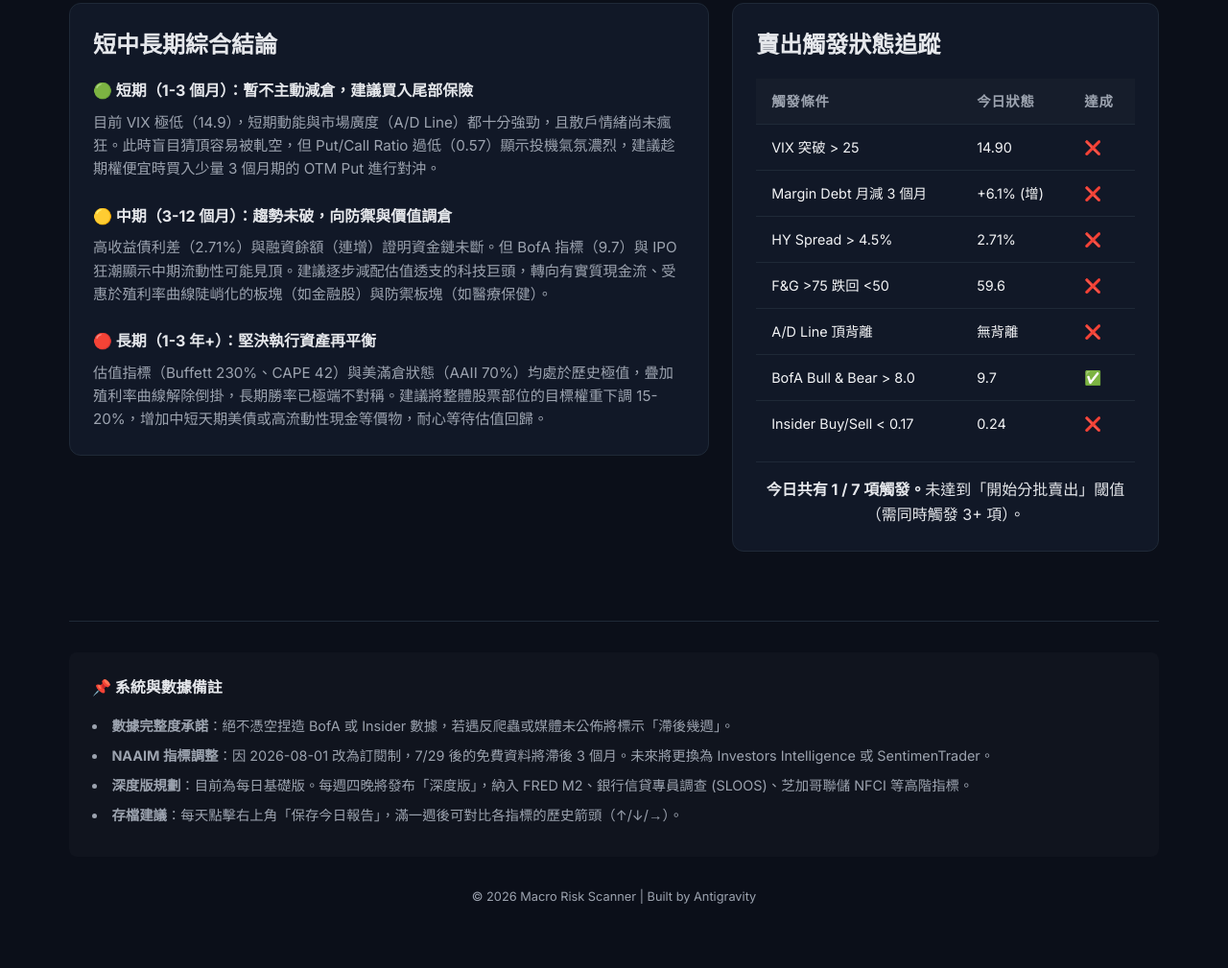
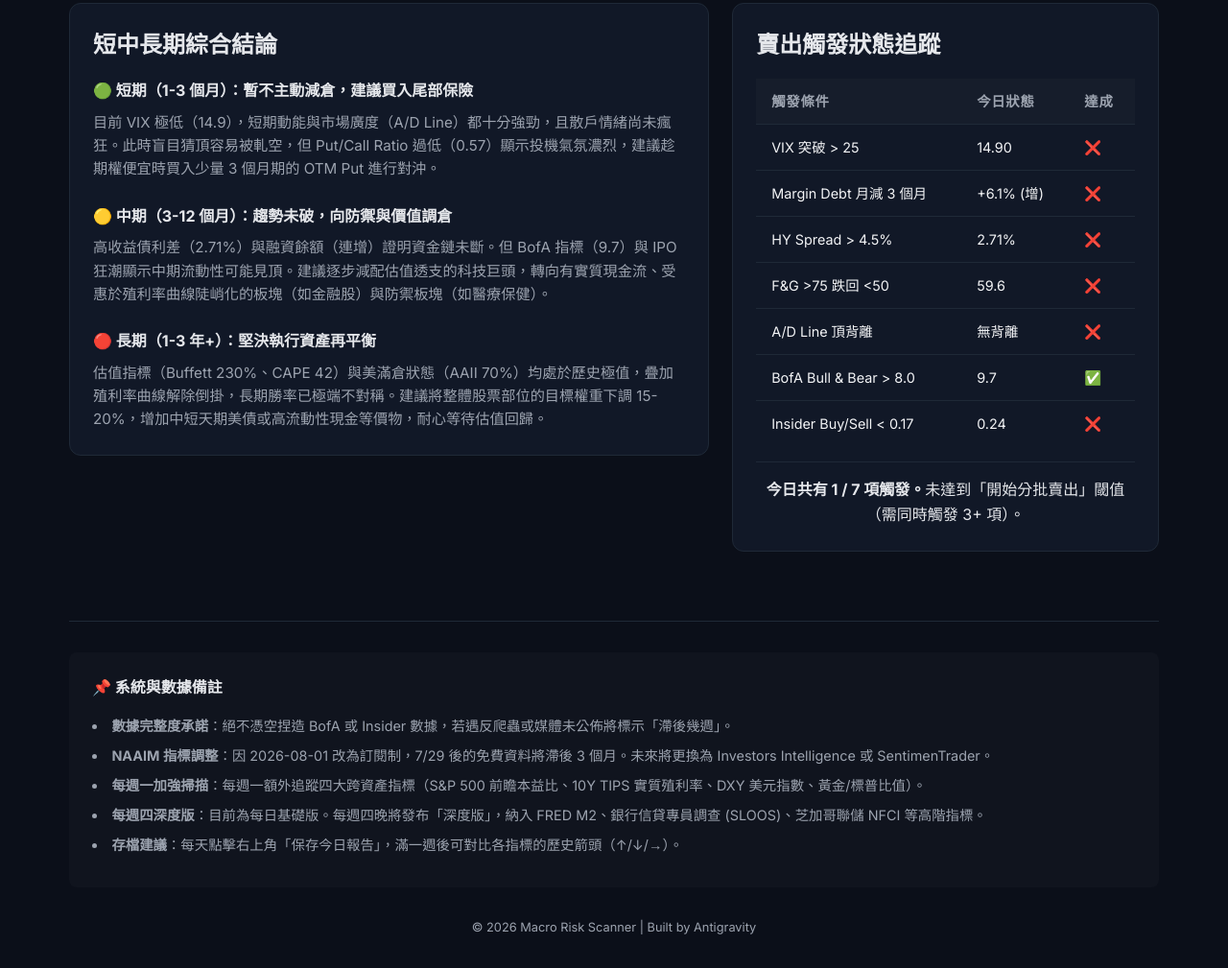
Before and after one commit to Nickhuang2001/macro-risk-dashboard, a plain HTML site: page index.html in a window 1280 px wide. Shown: the part 2001-3010 px from the top of the page at 96% size. Before the commit the page ends 2979 px from the top, so only its background shows below. Drawn offline with Linux system fonts and the light colour scheme.

Commit message:
Update notes: Add Monday special indicators

```diff
--- a/index.html
+++ b/index.html
@@ -138,7 +138,8 @@
                 <ul>
                     <li><strong>數據完整度承諾</strong>：絕不憑空捏造 BofA 或 Insider 數據，若遇反爬蟲或媒體未公佈將標示「滯後幾週」。</li>
                     <li><strong>NAAIM 指標調整</strong>：因 2026-08-01 改為訂閱制，7/29 後的免費資料將滯後 3 個月。未來將更換為 Investors Intelligence 或 SentimenTrader。</li>
-                    <li><strong>深度版規劃</strong>：目前為每日基礎版。每週四晚將發布「深度版」，納入 FRED M2、銀行信貸專員調查 (SLOOS)、芝加哥聯儲 NFCI 等高階指標。</li>
+                    <li><strong>每週一加強掃描</strong>：每週一額外追蹤四大跨資產指標（S&P 500 前瞻本益比、10Y TIPS 實質殖利率、DXY 美元指數、黃金/標普比值）。</li>
+                    <li><strong>每週四深度版</strong>：目前為每日基礎版。每週四晚將發布「深度版」，納入 FRED M2、銀行信貸專員調查 (SLOOS)、芝加哥聯儲 NFCI 等高階指標。</li>
                     <li><strong>存檔建議</strong>：每天點擊右上角「保存今日報告」，滿一週後可對比各指標的歷史箭頭（↑/↓/→）。</li>
                 </ul>
             </div>
```
